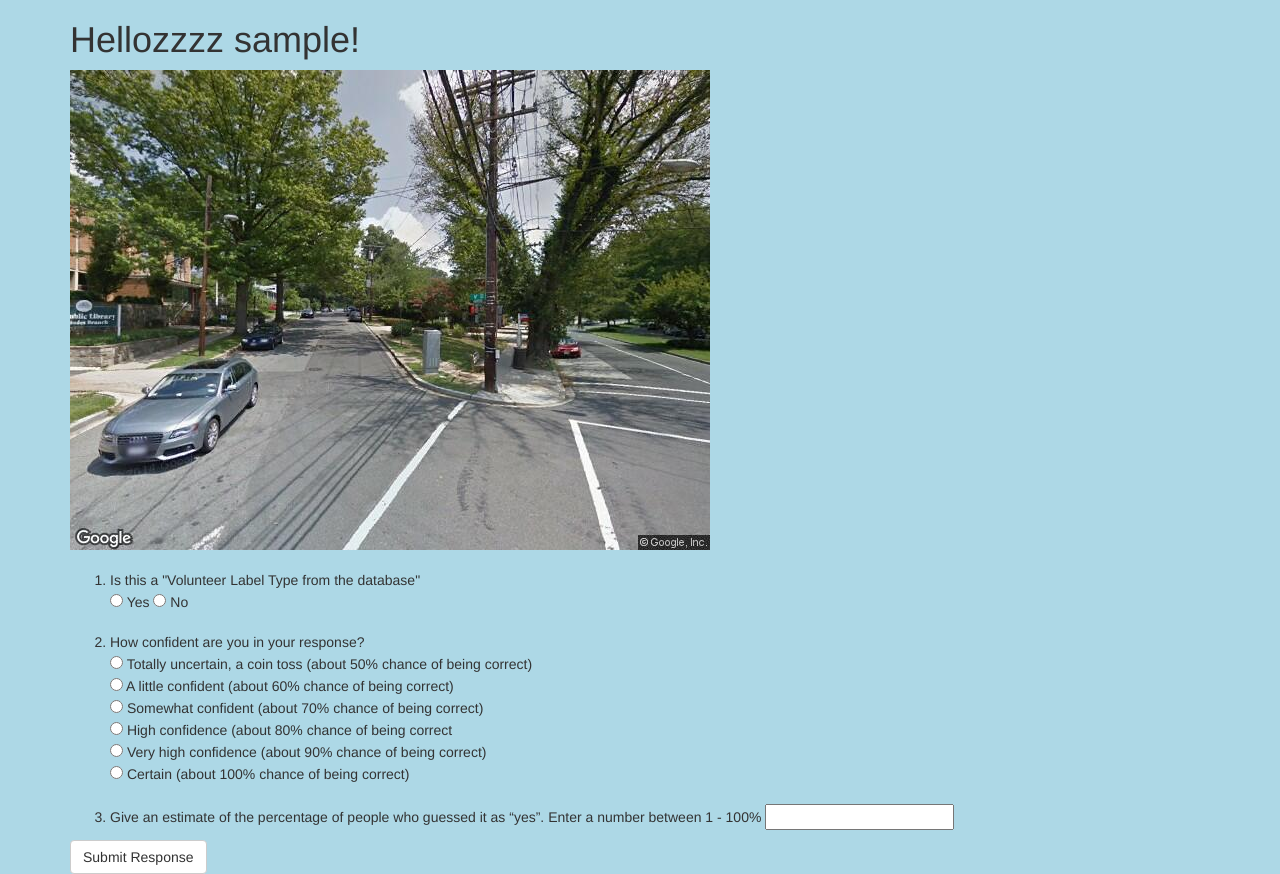
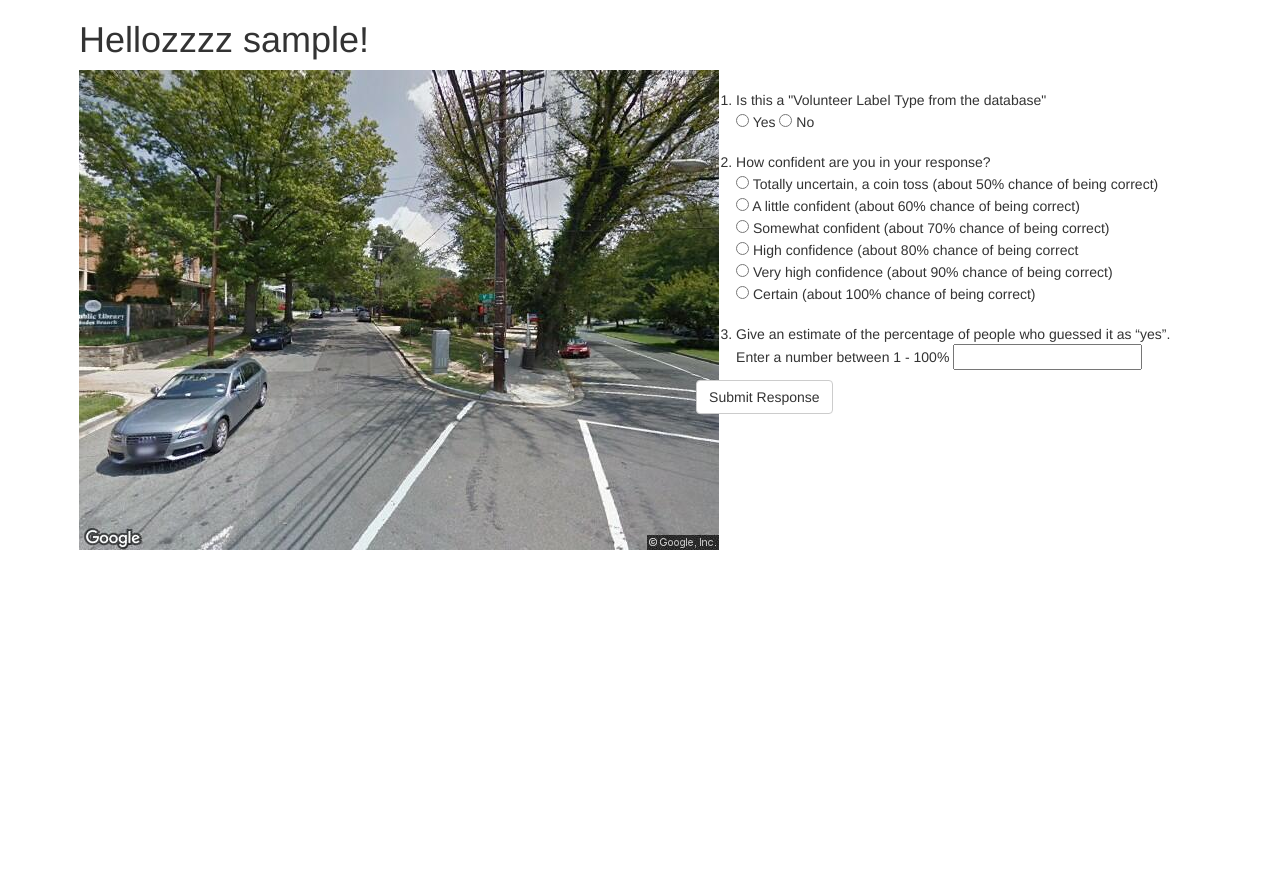
Before and after one commit to manaswis/cse-550, a Flask app: a page that uses templates/tool.html in a window 1280 px wide. After the commit the page ends 550 px from the top, so only its background shows below. Run offline with Flask 2, Linux system fonts and the light colour scheme; some libraries are stand-ins or nearby versions.

Commit message:
Updated layout of the page

```diff
--- a/static/style.css
+++ b/static/style.css
@@ -1,8 +1,27 @@
-body{
-	display: center;
-	background-color:lightblue;
+body {
+    margin: 0;
+    padding: 0;
+}
+
+.container {
+	margin: auto;
+	display: block;
+	width: 90%;
+	/*padding-left:100px; */
+}
+
+.center {
+	margin: auto;
 }
 
 .img-container {
-	margin: auto;
+	width:50%;
+	margin: 0px;
+	float: left;
 }
+.question-container {
+	width: 45%;
+	float: right;
+	position: relative;
+	padding-top:20px;
+}
--- a/templates/tool.html
+++ b/templates/tool.html
@@ -4,7 +4,7 @@
 	<title>CSE 500 Project Application</title>
 	<meta name="viewport" content="width=device-width, initial-scale=1.0">
     <link href="//netdna.bootstrapcdn.com/bootstrap/3.3.6/css/bootstrap.min.css" rel="stylesheet" media="screen">
-	<link rel="stylesheet" type="text/css" href="http://127.0.0.1:5000/style.css">
+	<link rel="stylesheet" type="text/css" href="{{url_for('static', filename='style.css')}}">
 </head>
 <body>
 	<div class="container">
@@ -15,7 +15,10 @@
 		{% endif %}
 
 		<!-- Pull image name from the CSV that holds the GT label information including image list -->
-		<div class="img-container"><img src="{{url_for('static', filename='images/test1.jpeg')}}"></div> <br/>
+		<div class="img-container">
+			<img src="{{url_for('static', filename='images/test1.jpeg')}}">
+		</div>
+		<div class="question-container">
 			<form action= "" type="POST">
 				<ol>
 					<li>
@@ -37,8 +40,9 @@
 						<input type="text" name = "question3" />
 					</li>
 				</ol>
-			<button type="submit" name="submit" class="btn btn-default">Submit Response</button>
+				<button type="submit" name="submit" class="btn btn-default center">Submit Response</button>
 		</form>
+		</div>
 	</div>
 	<script src="//code.jquery.com/jquery-2.2.1.min.js"></script>
     <script src="//netdna.bootstrapcdn.com/bootstrap/3.3.6/js/bootstrap.min.js"></script>
```
Lines whose indentation alone changed are shown as unchanged.
